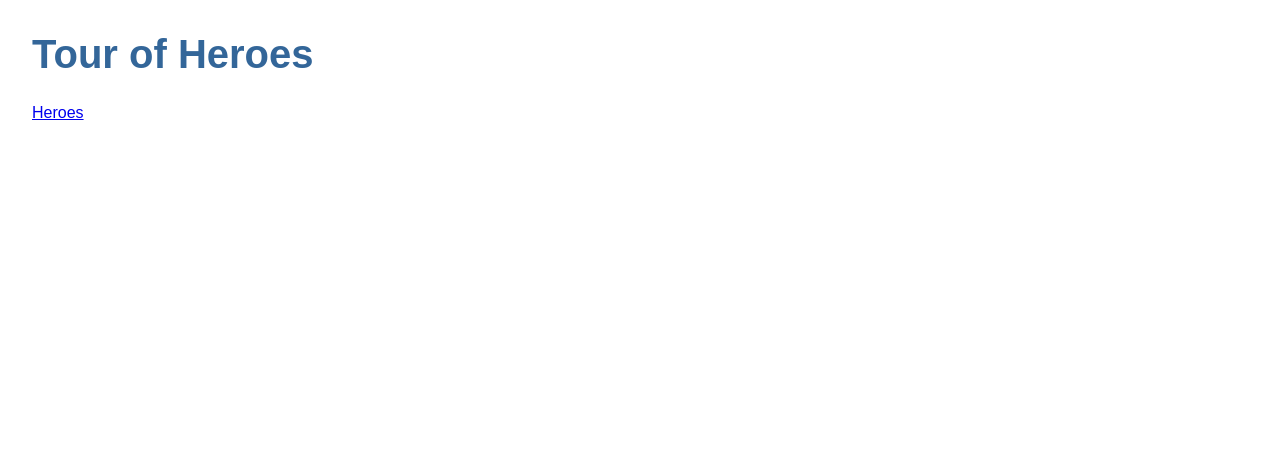
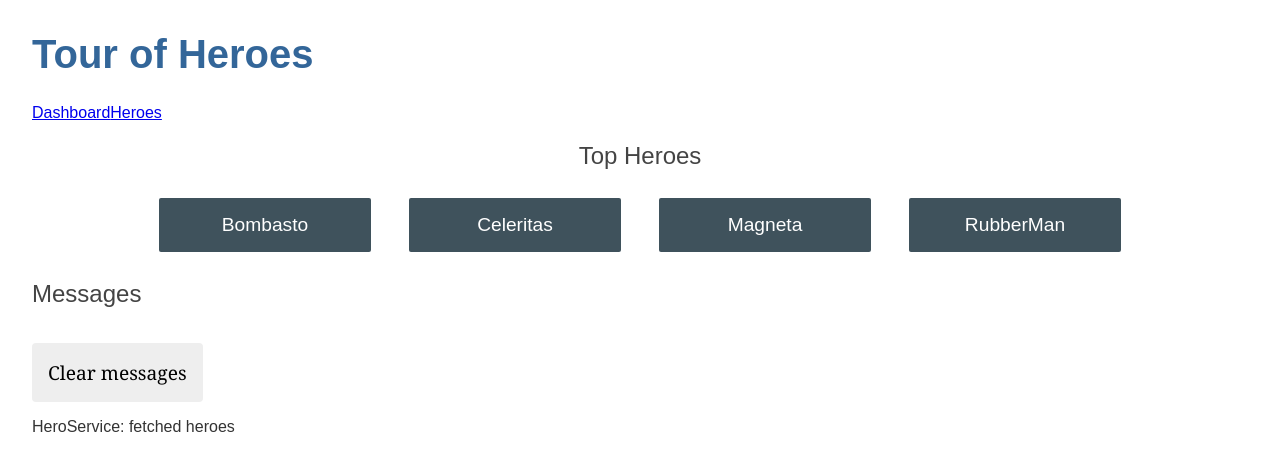
Before and after one commit to mherndon7/AngularPlayground, an Angular app: page /dashboard in a window 1280 px wide. Before the commit this address led to /. Shown: the top 470 px of the page. Built offline with nearby package versions, Linux system fonts and the light colour scheme.

Commit message:
Added dashboard routing

```diff
--- a/src/app/app-routing.module.ts
+++ b/src/app/app-routing.module.ts
@@ -2,10 +2,18 @@ import { NgModule } from '@angular/core';
 import { RouterModule, Routes } from '@angular/router';
 
 const routes: Routes = [
+  { path: '', redirectTo: '/dashboard', pathMatch: 'full' },
   {
     path: 'heroes',
     loadComponent: () =>
       import('./heroes/heroes.component').then((m) => m.HeroesComponent),
+  },
+  {
+    path: 'dashboard',
+    loadComponent: () =>
+      import('./dashboard/dashboard.component').then(
+        (m) => m.DashboardComponent
+      ),
   },
 ];
 
--- a/src/app/app.component.html
+++ b/src/app/app.component.html
@@ -1,5 +1,6 @@
 <h1>{{ title }}</h1>
 <nav>
+  <a routerLink="/dashboard">Dashboard</a>
   <a routerLink="/heroes">Heroes</a>
 </nav>
 <router-outlet></router-outlet>
--- a/src/app/app.module.ts
+++ b/src/app/app.module.ts
@@ -6,11 +6,9 @@ import {
 
 import { AppRoutingModule } from './app-routing.module';
 import { AppComponent } from './app.component';
-import { HeroesComponent } from './heroes/heroes.component';
 import { FormsModule } from '@angular/forms';
 import { HeroDetailComponent } from './hero-detail/hero-detail.component';
 import { MessagesComponent } from './message/message.component';
-import { DashboardComponent } from './dashboard/dashboard.component';
 
 @NgModule({
   declarations: [AppComponent],
@@ -18,10 +16,8 @@ import { DashboardComponent } from './dashboard/dashboard.component';
     BrowserModule,
     AppRoutingModule,
     FormsModule,
-    HeroesComponent,
     HeroDetailComponent,
     MessagesComponent,
-    DashboardComponent,
   ],
   providers: [provideClientHydration()],
   bootstrap: [AppComponent],
--- a/src/app/dashboard/dashboard.component.css
+++ b/src/app/dashboard/dashboard.component.css
@@ -0,0 +1,50 @@
+/* DashboardComponent's private CSS styles */
+
+h2 {
+  text-align: center;
+}
+
+.heroes-menu {
+  padding: 0;
+  margin: auto;
+  max-width: 1000px;
+
+  /* flexbox */
+  display: flex;
+  flex-direction: row;
+  flex-wrap: wrap;
+  justify-content: space-around;
+  align-content: flex-start;
+  align-items: flex-start;
+}
+
+a {
+  background-color: #3f525c;
+  border-radius: 2px;
+  padding: 1rem;
+  font-size: 1.2rem;
+  text-decoration: none;
+  display: inline-block;
+  color: #fff;
+  text-align: center;
+  width: 100%;
+  min-width: 70px;
+  margin: 0.5rem auto;
+  box-sizing: border-box;
+
+  /* flexbox */
+  order: 0;
+  flex: 0 1 auto;
+  align-self: auto;
+}
+
+@media (min-width: 600px) {
+  a {
+    width: 18%;
+    box-sizing: content-box;
+  }
+}
+
+a:hover {
+  background-color: #000;
+}
--- a/src/app/dashboard/dashboard.component.html
+++ b/src/app/dashboard/dashboard.component.html
@@ -1 +1,6 @@
-<p>dashboard works!</p>
+<h2>Top Heroes</h2>
+<div class="heroes-menu">
+  <a *ngFor="let hero of heroes">
+    {{ hero.name }}
+  </a>
+</div>
--- a/src/app/dashboard/dashboard.component.ts
+++ b/src/app/dashboard/dashboard.component.ts
@@ -1,9 +1,27 @@
-import { Component } from '@angular/core';
+import { CommonModule } from '@angular/common';
+import { Component, OnInit } from '@angular/core';
+import { Hero } from '../interfaces/hero';
+import { HeroService } from '../services/hero.service';
 
 @Component({
   selector: 'app-dashboard',
   standalone: true,
+  imports: [CommonModule],
   templateUrl: './dashboard.component.html',
   styleUrl: './dashboard.component.css',
 })
-export class DashboardComponent {}
+export class DashboardComponent implements OnInit {
+  heroes: Hero[] = [];
+
+  constructor(private heroService: HeroService) {}
+
+  ngOnInit(): void {
+    this.getHeroes();
+  }
+
+  getHeroes(): void {
+    this.heroService
+      .getHeroes()
+      .subscribe((heroes) => (this.heroes = heroes.slice(1, 5)));
+  }
+}
```
